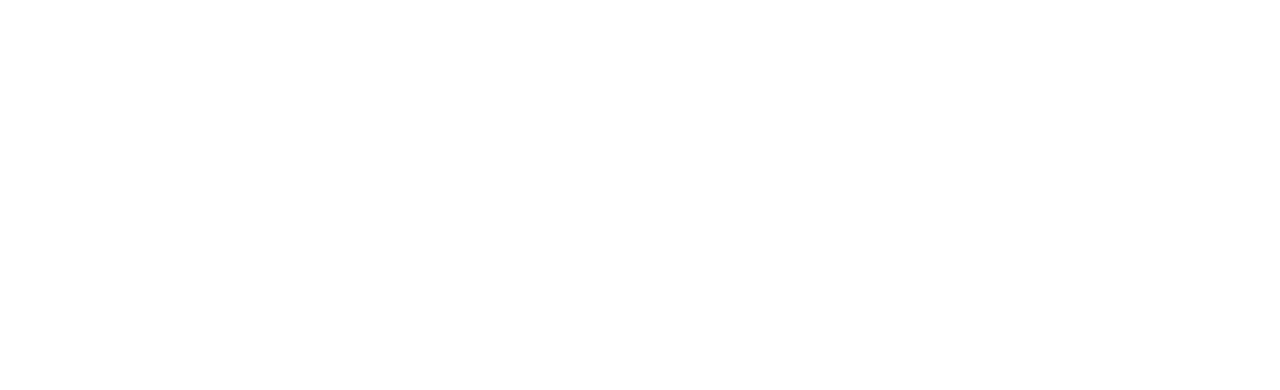
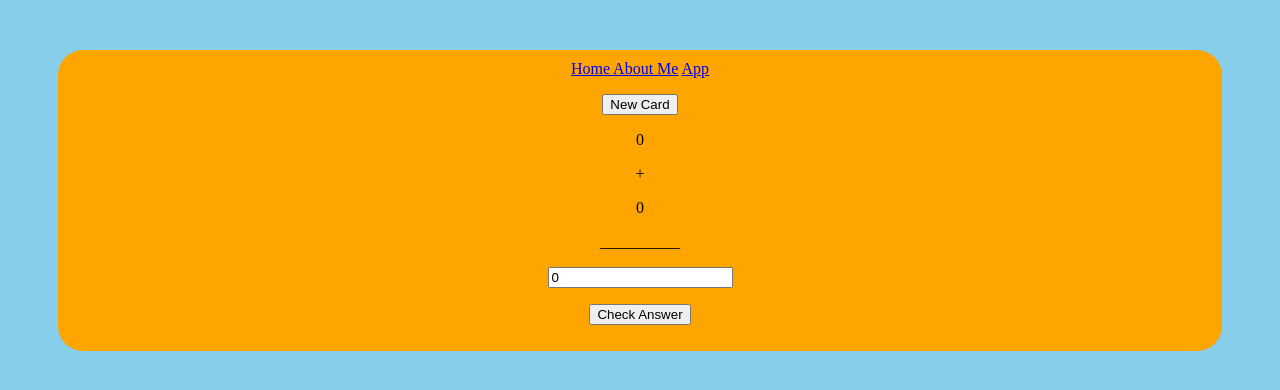
Before and after one commit to NiceDolphin/NiceDolphin.github.io, a plain HTML site: page app.html in a window 1280 px wide. Drawn offline with Linux system fonts and the light colour scheme.

Commit message:
addpages

```diff
--- a/app.html
+++ b/app.html
@@ -1,8 +1,46 @@
  <html>
   <head>
     <title>App</title>
+    <link rel="stylesheet" type="text/css" href="mystyle.css">
   </head>
   <body>
+       <div id="container">
+          <div id="navigation">
+            <a href="index.html"> Home </a>
+            <a href="AboutMe.html">About Me</a>
+            <a href="app.html"> App </a>
+         </div>
 
-  </body>
- </html>
+   <div id="flashCards">
+     <p>
+       <input type="button" value="New Card" onclick="getNumbers()" ,
+     </p>
+     <p id="operand1">
+       0
+     </p>
+
+     <p>
+       +
+     </p>
+
+     <p id="operand2">
+       0
+     </p>
+
+     <p>
+       __________
+     </p>
+
+     <p>
+       <input type="text" value="0" id="userAnswer"/>
+     </p>
+     <p>
+       <input type="button" value="Check Answer" onclick="checkAnswer()" />
+     </p>
+     <p id="results">
+
+     </p>
+   </div>
+  </div>
+ </body>
+</html>
```
Also changed, not shown: index.html (+2 -0 lines).
